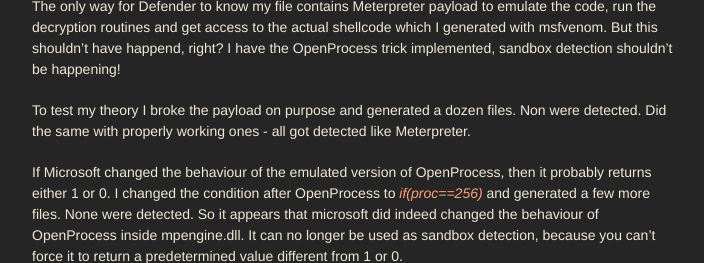
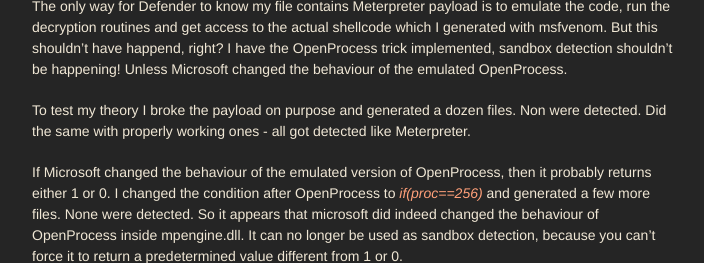
Before and after one commit to idafchev/idafchev.github.io, a Jekyll site: the page built from _posts/2019-01-23-beating_defender.md, in a window 1280 px wide and 900 px high, scrolled down 16033 px, cut to the strip 262-525 px from the top of the window. Shown: the whole strip, without its empty margins (283-987 px from the left). Built offline with Jekyll 4.4.1, drawn with Linux system fonts in a browser that asks for light colours; nearby versions of some CDN libraries; some web fonts are replaced; comment, search, counter and statistics services are not loaded; some of the changed lines change nothing that is shown; some of the changed text lies outside the part shown.

Commit message:
Update 2019-01-23-beating_defender.md

```diff
--- a/_posts/2019-01-23-beating_defender.md
+++ b/_posts/2019-01-23-beating_defender.md
@@ -213,7 +213,7 @@
 
 ![fixed_shellcode.gif](images/beating_defender/fixed_shellcode.gif)
 
-The only way for Defender to know my file contains Meterpreter payload to emulate the code, run the decryption routines and get access to the actual shellcode which I generated with msfvenom. But this shouldn't have happend, right? I have the OpenProcess trick implemented, sandbox detection shouldn't be happening!
+The only way for Defender to know my file contains Meterpreter payload  is to emulate the code, run the decryption routines and get access to the actual shellcode which I generated with msfvenom. But this shouldn't have happend, right? I have the OpenProcess trick implemented, sandbox detection shouldn't be happening! Unless Microsoft changed the behaviour of the emulated OpenProcess.
 
 To test my theory I broke the payload on purpose and generated a dozen files. Non were detected. Did the same with properly working ones - all got detected like Meterpreter.
 
@@ -243,13 +243,13 @@
 
 ![with_timer_loop_exec.gif](images/beating_defender/with_timer_loop_exec.gif)
 
-Execution is successful :)
+Execution successful :)
 
 But we're not done yet, remember the cloud functionality? When I turned my Internet connection back on, Defender caught the malicious file and marked it as Trojan:Win32/Fuerboos.
 
 ![cloud_detection.PNG](images/beating_defender/cloud_detection.PNG)
 
-This means that the sandbox still didn't pass my loop, outherwise it should have been marked as Meterpreter. The ML algorithms find something else in my file suspicious.
+This means that the sandbox still didn't pass my loop, outherwise it should have been marked as Meterpreter. The ML algorithms finds something else in my file suspicious.
 
 I decided to sign my executable with a spoofed certificate using the CarbonCopy tool because some AVs don't verify the whole chain of the certificate. And it worked. The only problem now is that when I execute the file Windows detects that it is signed from unknown publisher and warns me that the file origin is "unknown". But no antivirus detections!
 
```
